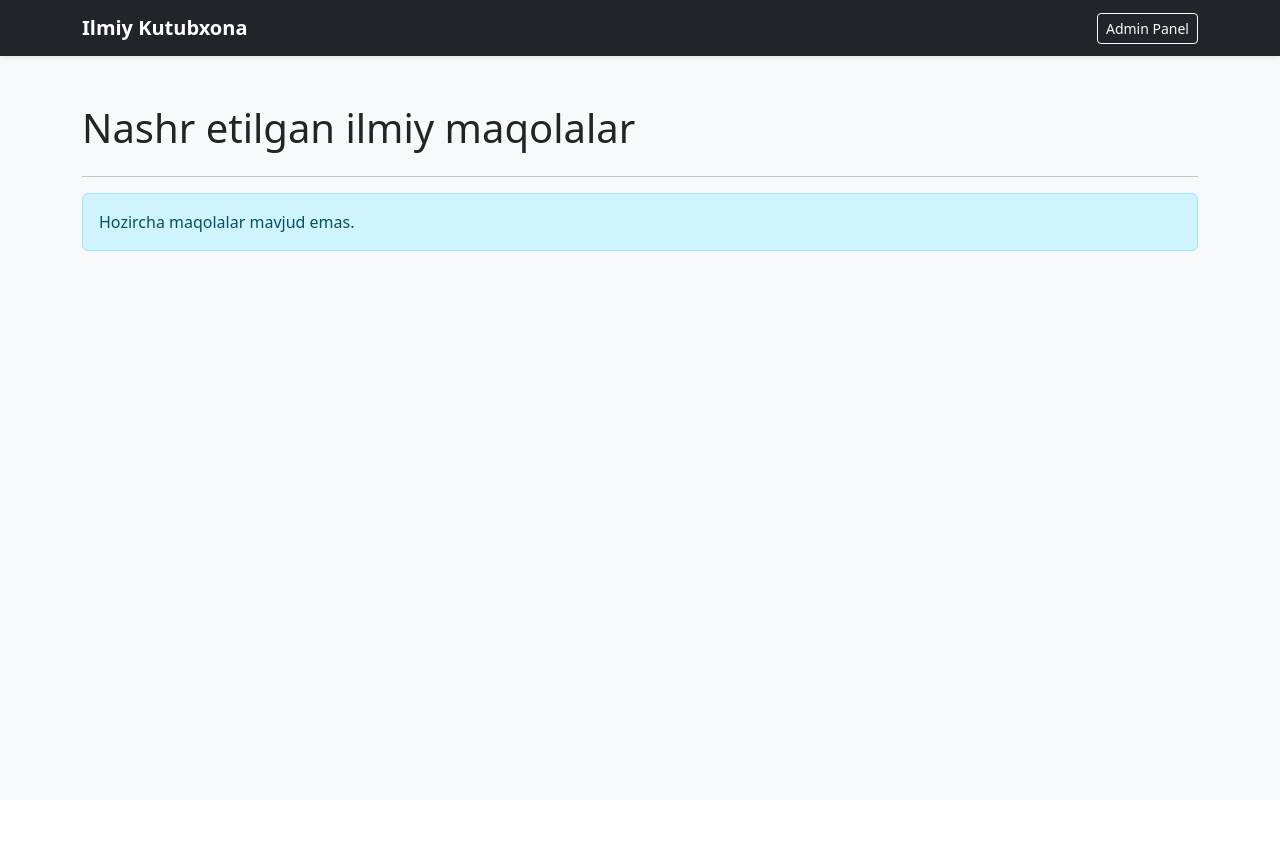
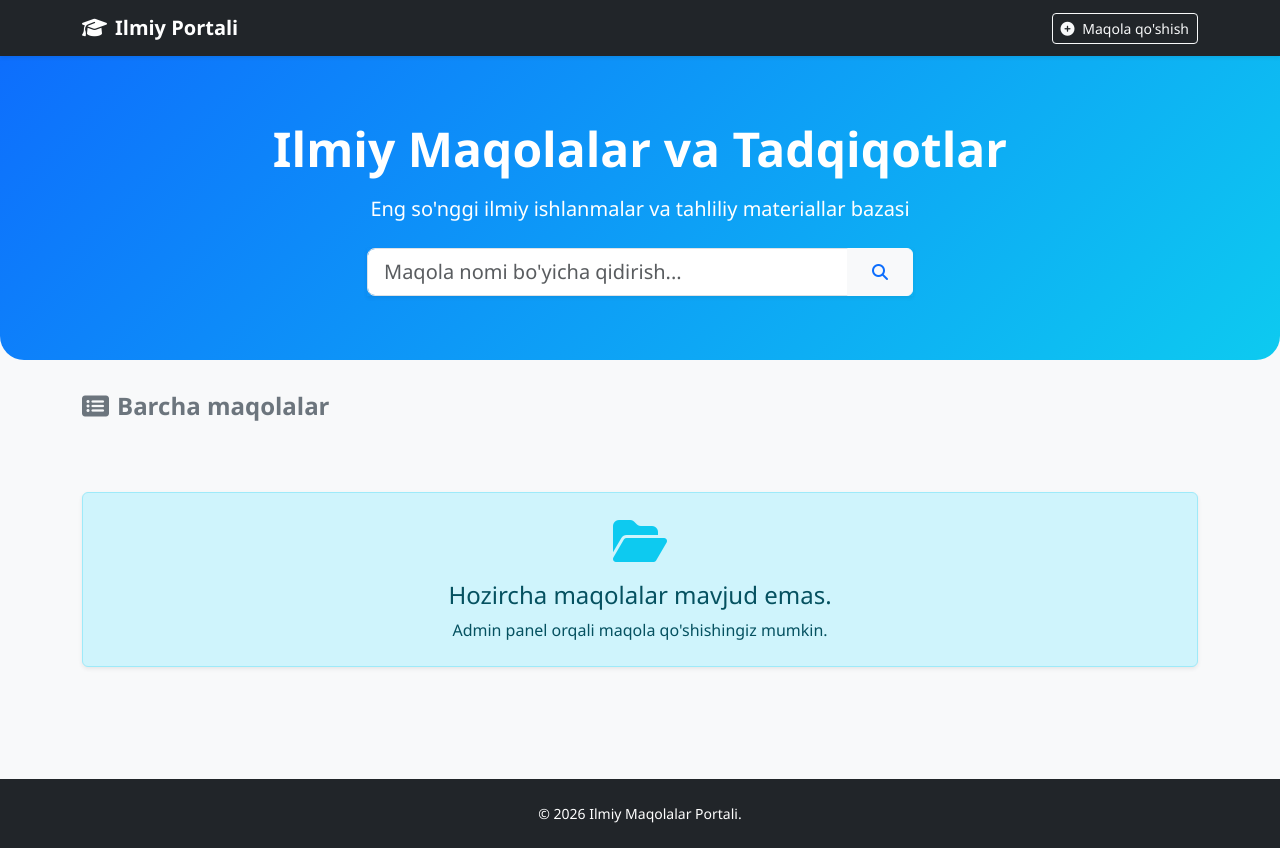
Before and after one commit to Muhammadyusuf95/scientific-article, a Flask app: page / in a window 1280 px wide. Before the commit the page ends 251 px from the top, so only its background shows below. Run offline with Flask 3, Linux system fonts and the light colour scheme.

Commit message:
Update index.html

```diff
--- a/templates/index.html
+++ b/templates/index.html
@@ -5,51 +5,95 @@
     <meta name="viewport" content="width=device-width, initial-scale=1.0">
     <title>Ilmiy Maqolalar Portali</title>
     <link href="https://cdn.jsdelivr.net/npm/bootstrap@5.3.0/dist/css/bootstrap.min.css" rel="stylesheet">
+    <link rel="stylesheet" href="https://cdnjs.cloudflare.com/ajax/libs/font-awesome/6.4.0/css/all.min.css">
+    <style>
+        body { background-color: #f8f9fa; font-family: 'Segoe UI', Tahoma, Geneva, Verdana, sans-serif; }
+        .hero-section { background: linear-gradient(135deg, #0d6efd, #0dcaf0); color: white; padding: 4rem 2rem; border-radius: 0 0 1.5rem 1.5rem; margin-bottom: 2rem; }
+        .article-card { transition: transform 0.2s ease, box-shadow 0.2s ease; border: none; border-radius: 1rem; }
+        .article-card:hover { transform: translateY(-5px); box-shadow: 0 0.5rem 1rem rgba(0, 0, 0, 0.15); }
+        .stats-badge { font-size: 0.85rem; background-color: #e9ecef; color: #495057; padding: 0.35rem 0.65rem; border-radius: 50rem; }
+    </style>
 </head>
-<body class="bg-light">
-    <nav class="navbar navbar-dark bg-dark shadow-sm">
+<body>
+    <nav class="navbar navbar-expand-lg navbar-dark bg-dark shadow-sm">
         <div class="container">
-            <a class="navbar-brand fw-bold" href="/">Ilmiy Kutubxona</a>
-            <a href="/admin/add" class="btn btn-outline-light btn-sm">Admin Panel</a>
+            <a class="navbar-brand fw-bold" href="/"><i class="fas fa-graduation-cap me-2"></i>Ilmiy Portali</a>
+            <div class="ms-auto">
+                <a href="/admin/add" class="btn btn-outline-light btn-sm"><i class="fas fa-plus-circle me-1"></i> Maqola qo'shish</a>
+            </div>
         </div>
     </nav>
 
-    <div class="container my-5">
-        <div class="row">
-            <div class="col-md-12">
-                <h1 class="mb-4">Nashr etilgan ilmiy maqolalar</h1>
-                <hr>
-                {% if articles %}
-                    {% for article in articles %}
-                        <div class="card mb-3 shadow-sm border-0">
-                            <div class="card-body">
-                                <div class="d-flex justify-content-between align-items-start">
-                                    <h4 class="card-title text-primary">
-                                        <a href="/article/{{ article.id }}" class="text-decoration-none">{{ article.title }}</a>
-                                    </h4>
-                                    <!-- Statistika nishonchalari -->
-                                    <div>
-                                        <span class="badge bg-light text-dark border me-1">👁 {{ article.views_count }}</span>
-                                        <span class="badge bg-light text-dark border">📥 {{ article.downloads_count }}</span>
+    <div class="hero-section text-center">
+        <div class="container">
+            <h1 class="display-5 fw-bold mb-3">Ilmiy Maqolalar va Tadqiqotlar</h1>
+            <p class="lead mb-4">Eng so'nggi ilmiy ishlanmalar va tahliliy materiallar bazasi</p>
+            <div class="row justify-content-center">
+                <div class="col-md-6">
+                    <div class="input-group shadow-sm">
+                        <input type="text" id="searchInput" class="form-control form-control-lg" placeholder="Maqola nomi bo'yicha qidirish...">
+                        <button class="btn btn-light px-4" type="button"><i class="fas fa-search text-primary"></i></button>
+                    </div>
+                </div>
+            </div>
         </div>
     </div>
 
-                                <p class="text-muted mb-2 mt-2">
-                                    <strong>Mualliflar:</strong>
-                                    {% for author in article.authors %}
-                                        {{ author.full_name }}{% if not loop.last %}, {% endif %}
-                                    {% endfor %}
-                                </p>
-                                <p class="card-text">{{ article.abstract[:200] }}...</p>
-                                <a href="/article/{{ article.id }}" class="btn btn-sm btn-primary">To'liq o'qish & PDF</a>
+    <div class="container mb-5">
+        <h2 class="h4 mb-4 fw-bold text-secondary"><i class="fas fa-list-alt me-2"></i>Barcha maqolalar</h2>
+        <div class="row" id="articlesList">
+            {% if articles %}
+                {% for article in articles %}
+                <div class="col-md-4 mb-4 article-item">
+                    <div class="card article-card h-100 shadow-sm p-3">
+                        <div class="card-body d-flex flex-column">
+                            <h5 class="card-title fw-bold text-dark mb-3">{{ article.title }}</h5>
+                            <p class="card-text text-muted small flex-grow-1">{{ article.abstract[:150] }}...</p>
+                            <div class="d-flex justify-content-between align-items-center mt-3 mb-3">
+                                {% if article.doi %}
+                                    <span class="badge bg-secondary">DOI: {{ article.doi }}</span>
+                                {% else %}
+                                    <span class="badge bg-light text-dark">DOI yo'q</span>
+                                {% endif %}
+                                <div>
+                                    <span class="stats-badge me-1"><i class="fas fa-eye me-1 text-primary"></i>{{ article.views_count }}</span>
+                                    <span class="stats-badge"><i class="fas fa-download me-1 text-success"></i>{{ article.downloads_count }}</span>
+                                </div>
+                            </div>
+                            <div class="d-flex gap-2 mt-auto">
+                                <a href="/article/{{ article.id }}" class="btn btn-outline-primary btn-sm w-50"><i class="fas fa-info-circle me-1"></i> Batafsil</a>
+                                <a href="/download/{{ article.id }}" class="btn btn-success btn-sm w-50"><i class="fas fa-file-pdf me-1"></i> Yuklab olish</a>
+                            </div>
+                        </div>
                     </div>
                 </div>
                 {% endfor %}
             {% else %}
-                    <div class="alert alert-info">Hozircha maqolalar mavjud emas.</div>
+                <div class="col-12 text-center py-5">
+                    <div class="alert alert-info py-4 shadow-sm" role="alert">
+                        <i class="fas fa-folder-open fa-3x mb-3 text-info"></i>
+                        <h4>Hozircha maqolalar mavjud emas.</h4>
+                        <p class="mb-0">Admin panel orqali maqola qo'shishingiz mumkin.</p>
+                    </div>
+                </div>
             {% endif %}
         </div>
     </div>
-    </div>
+
+    <footer class="bg-dark text-white text-center py-4 mt-auto">
+        <div class="container"><p class="mb-0 small">&copy; 2026 Ilmiy Maqolalar Portali.</p></div>
+    </footer>
+
+    <script src="https://cdn.jsdelivr.net/npm/bootstrap@5.3.0/dist/js/bootstrap.bundle.min.js"></script>
+    <script>
+        document.getElementById('searchInput').addEventListener('keyup', function() {
+            let filter = this.value.toLowerCase();
+            let items = document.querySelectorAll('.article-item');
+            items.forEach(function(item) {
+                let text = item.textContent.toLowerCase();
+                item.style.display = text.includes(filter) ? "" : "none";
+            });
+        });
+    </script>
 </body>
 </html>
```
Lines whose indentation alone changed are shown as unchanged.
